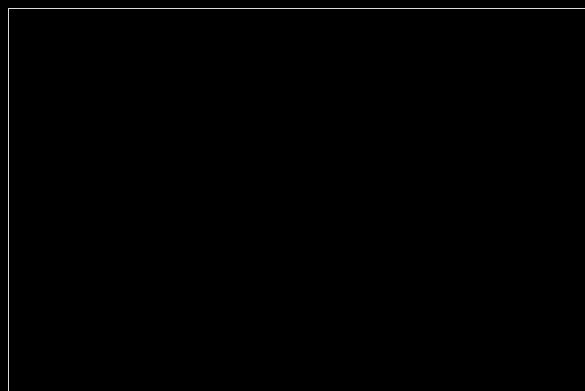
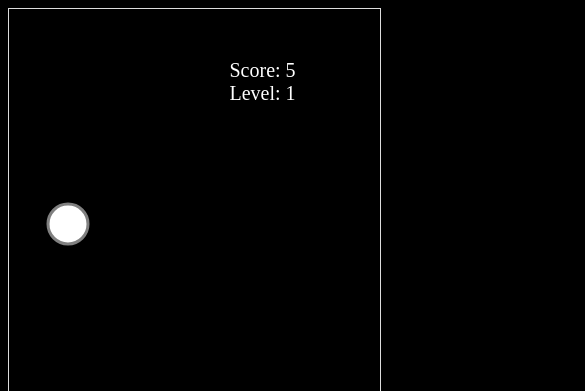
Before and after one commit to vamsi547/JSPingPong, a website: page app/index.html in a window 390 px wide. Shown: the top 391 px of the page, 585 px wide, since content can reach past the window. Drawn offline with Linux system fonts and the light colour scheme.

Commit message:
Added responsive behaviour for the Container that holds the Ball and Bar

```diff
--- a/app/index.html
+++ b/app/index.html
@@ -4,7 +4,7 @@
 		<title> Nothing </title>
 	</head>
 	<body style="background-color: black">
-		<div id="container" style="position: absolute; width: 1350px; height: 650px; border: 1px solid #ddd; overflow: hidden;">
+		<div id="container" style="position: absolute; width: 95%; height: 95%; border: 1px solid #ddd; overflow: hidden;">
 
 			<svg width="50" height="50" id="svgBall">
 			  <circle cx="25" cy="25" r="20" fill="white" style="stroke-width:3;stroke:grey;" />
--- a/index.js
+++ b/index.js
@@ -5,7 +5,6 @@ var path = require('path');
 
 app.use(express.static('./app'));
 
-var IP = "localhost";
 var port = process.env.PORT || 3000
 
 app.get('/', function(req, res) {
```
